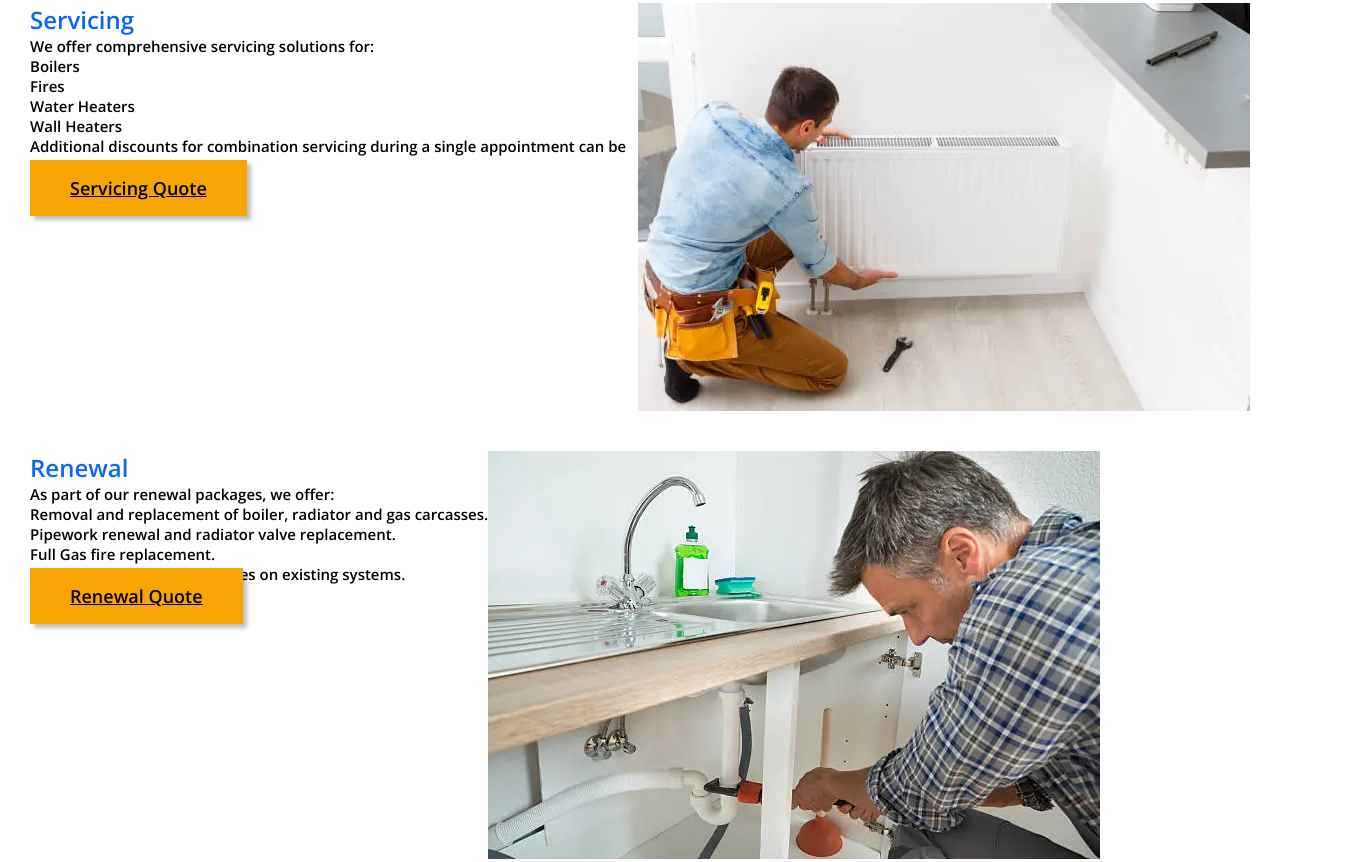
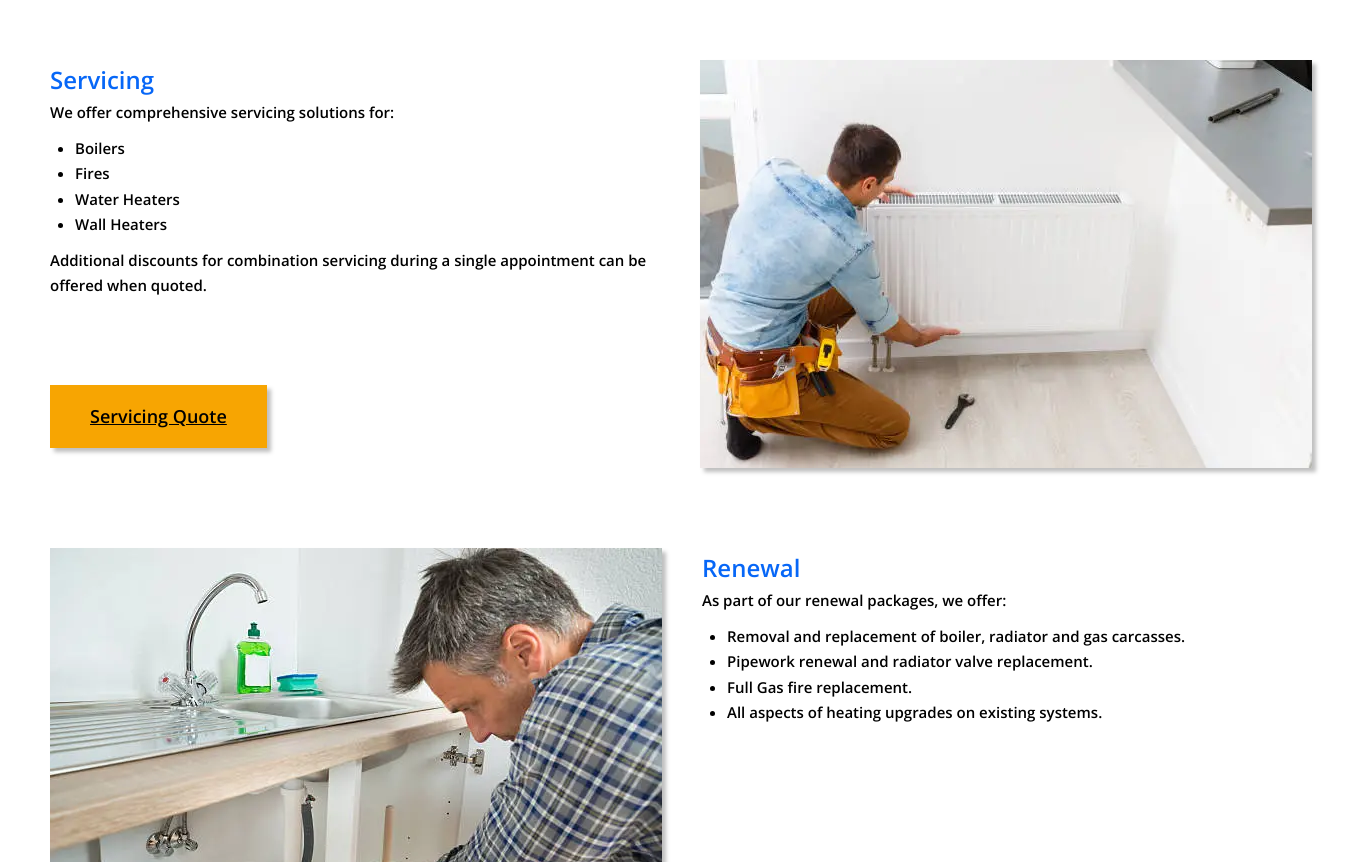
Before and after one commit to Tomcourt89/Plumbing-Site, a plain HTML site: page services.html in a window 1280 px wide. Shown: the part 660-1522 px from the top of the page, 1362 px wide, since content can reach past the window. Drawn offline with nearby package versions, Linux system fonts and the light colour scheme.

Commit message:
services page styling complete

```diff
--- a/css/styles.css
+++ b/css/styles.css
@@ -5,6 +5,7 @@
     font-family: 'Open Sans', sans-serif;
     font-size: 15px;
     font-weight: 600;
+    line-height: 1.7;
 }
 body {
     max-width: 1440px;
@@ -19,7 +20,7 @@ h1 a {
     font-size: 28px;
     text-decoration: none;
 }
-li {
+header li, footer li {
     list-style-type: none;
 }
 a {
@@ -28,6 +29,7 @@ a {
 h2 {
     font-size: 28px;
     color: #E09500;
+    margin: 0px 30px;
 }
 h3, h3 a, .rating a {
     font-size: 24px;
@@ -41,7 +43,7 @@ header {
     display: flex;
     justify-content: space-between;
     margin-top: 25px;
-    padding: 0px 50px;
+    padding: 0px 20px;
     align-items: center;
     border-top: 5px solid rgba(0,0,0, .075);
 }
@@ -77,6 +79,7 @@ header div {
 section {
     margin: 20px 30px;
     display: flex;
+    justify-content: space-between;
 }
 .photo {
     box-shadow: 4px 4px 4px 0px rgba(0,0,0, .25);
@@ -137,8 +140,33 @@ section {
     width: 200%;
     grid-column: 11/12;
     grid-row: 1;
+}
+.service {
+    display: flex;
+    flex-direction: column;
+    position: relative;
+    width: 610px;
+    margin: 20px;
+}
+section ul {
+    margin: 10px 25px;
+}
+.regular .buybtn {
+    align-self: center;
+    position: absolute;
+    bottom: 20px;
+    left: 0px;
+}
+.inverse .buybtn {
+    align-self: center;
+    position: absolute;
+    bottom: 20px;
+    right: 0px;
+}
+.servicepic {
+    margin: 20px;
+}
 
-}
 
 
 /* Footer styling (grid row only set to unrealistic amount to stick it to the bottom without using negative margins*/
--- a/services.html
+++ b/services.html
@@ -35,19 +35,19 @@
     <h2>Services</h2>
 
     <!-- Service container -->
-    <section>
-        <div>
+    <section class="inverse">
+        <div class="service">
             <h3>Installation</h3>
             <p>Our engineers will supply and install your central heating systems, gas fires, wall/water heaters and cooking appliances. We specialise in the installation of Glowworm boilers and provide a 5 year guarantee on new boiler installations.</p>
 
             <a href="#" class="buybtn">Installation Quote</a>
         </div>
 
-        <img src="images/install.webp" alt="Faucet being installed">
+        <img src="images/install.webp" class="photo servicepic" alt="Faucet being installed">
     </section>
     <!-- Service container -->
-    <section>
-        <div>
+    <section class="regular">
+        <div class="service">
             <h3>Servicing</h3>
             <p>We offer comprehensive servicing solutions for:</p>
             <ul>
@@ -61,11 +61,11 @@
             <a href="#" class="buybtn">Servicing Quote</a>
         </div>
 
-        <img src="images/servicing.webp" alt="Man fitting a radiator">
+        <img src="images/servicing.webp" class="photo servicepic" alt="Man fitting a radiator">
     </section>
     <!-- Service container -->
-    <section>
-        <div>
+    <section class="inverse">
+        <div class="service">
             <h3>Renewal</h3>
             <p>As part of our renewal packages, we offer:</p>
             <ul>
@@ -78,22 +78,23 @@
             <a href="#" class="buybtn">Renewal Quote</a>
         </div>
 
-        <img src="images/renewal.webp" alt="Man fixing kitchen sink">
+        <img src="images/renewal.webp" class="photo servicepic" alt="Man fixing kitchen sink">
     </section>
     <!-- Service container -->
-    <section>
-        <div>
+    <section class="regular">
+        <div class="service">
             <h3>Repair</h3>
             <p>Our engineers will provide identification and full diagnosis of any faults and conduct full repairs to get you up and running again in as little time as possible.</p>
 
             <a href="#" class="buybtn">Repair Quote</a>
         </div>
 
-        <img src="images/repair.webp" alt="Repair work being done to an open boiler">
+        <img src="images/repair.webp" class="photo servicepic" alt="Repair work being done to an open boiler">
     </section>
 
     <!-- Additional -->
-    <section>
+    <section class="inverse">
+        <div>
             <p>Additional services include:</p>
             <ul>
                 <li>Powerflushing.</li>
@@ -101,6 +102,8 @@
                 <li>Kitchen and bathroom plumbing.</li>
                 <li>Landlord Gas Safety Checks.</li>
             </ul>
+        </div>
+
     </section>
 
     <!-- Subnav and socials -->
```
Also changed, not shown: contact.html (+8 -13 lines). Lines whose indentation alone changed are shown as unchanged.
